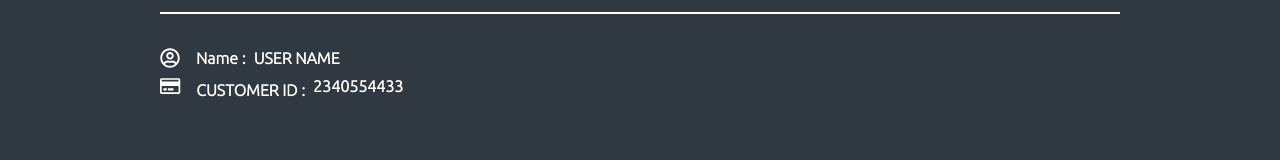
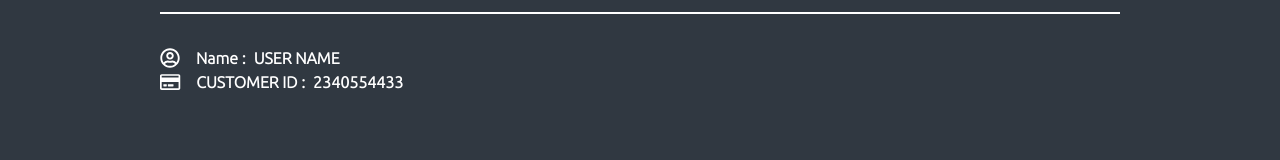
Before and after one commit to Kimheng-Leang/Web-Game-Update, a Vue app in the folder client/: page /userpage in a window 1280 px wide. Shown: the part 175-335 px from the top of the page. Built offline with nearby package versions, Linux system fonts and the light colour scheme.

Commit message:
save and update useer page

```diff
--- a/client/src/components/userpage.vue
+++ b/client/src/components/userpage.vue
@@ -18,7 +18,7 @@
           </div>
           <div id="information">
             <i class="far fa-credit-card icon-user" style="font-size: 18px"></i>
-            <span style="margin-right: 0.5rem; margin-top: 0.5rem">
+            <span style="margin-right: 0.5rem;">
               CUSTOMER ID :
             </span>
             <span>2340554433</span>
--- /dev/null
+++ b/package.json
@@ -0,0 +1,5 @@
+{
+  "dependencies": {
+    "chokidar": "^3.5.1"
+  }
+}
```
Also changed, not shown: 1 other file (tests, documents, lock files or other folders).
